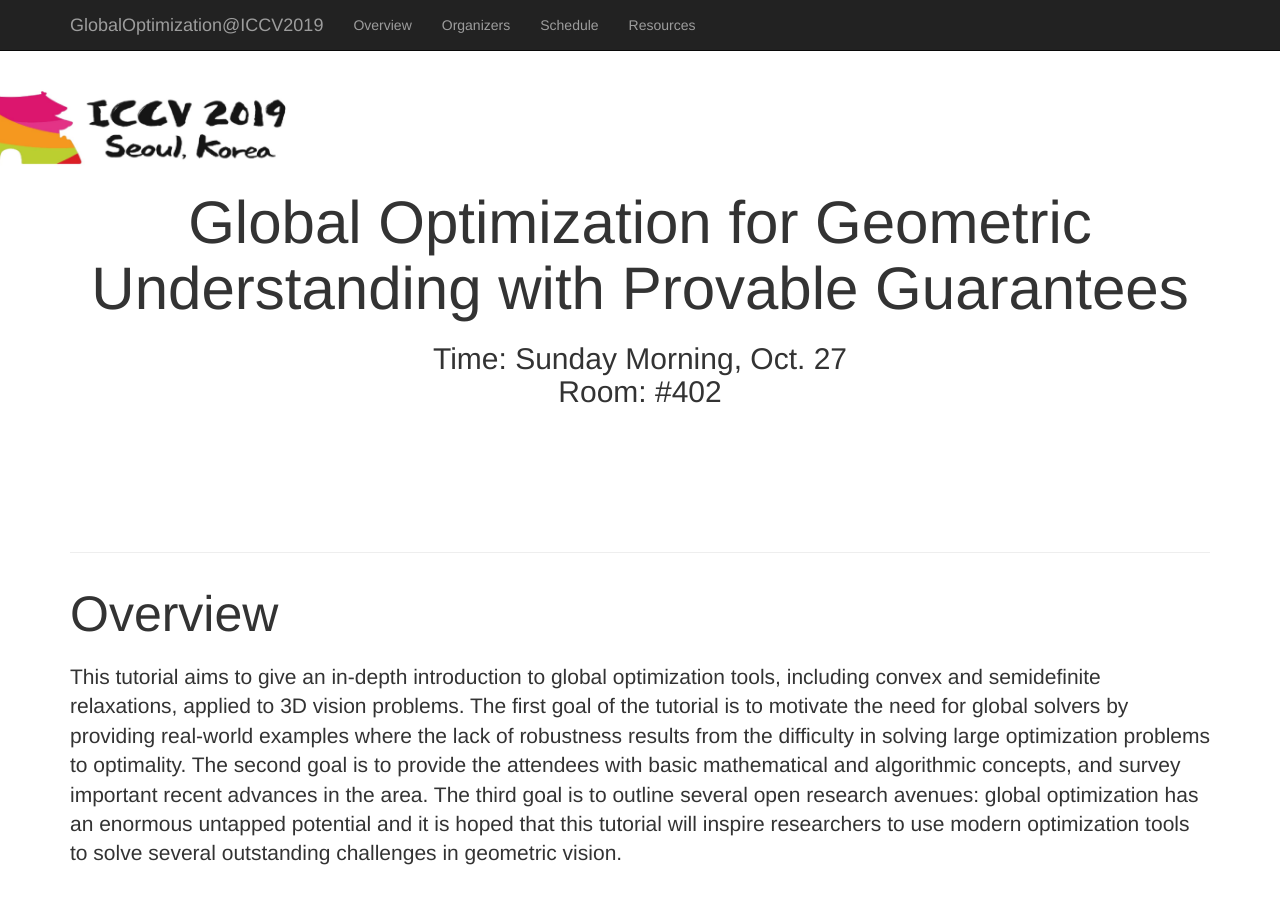
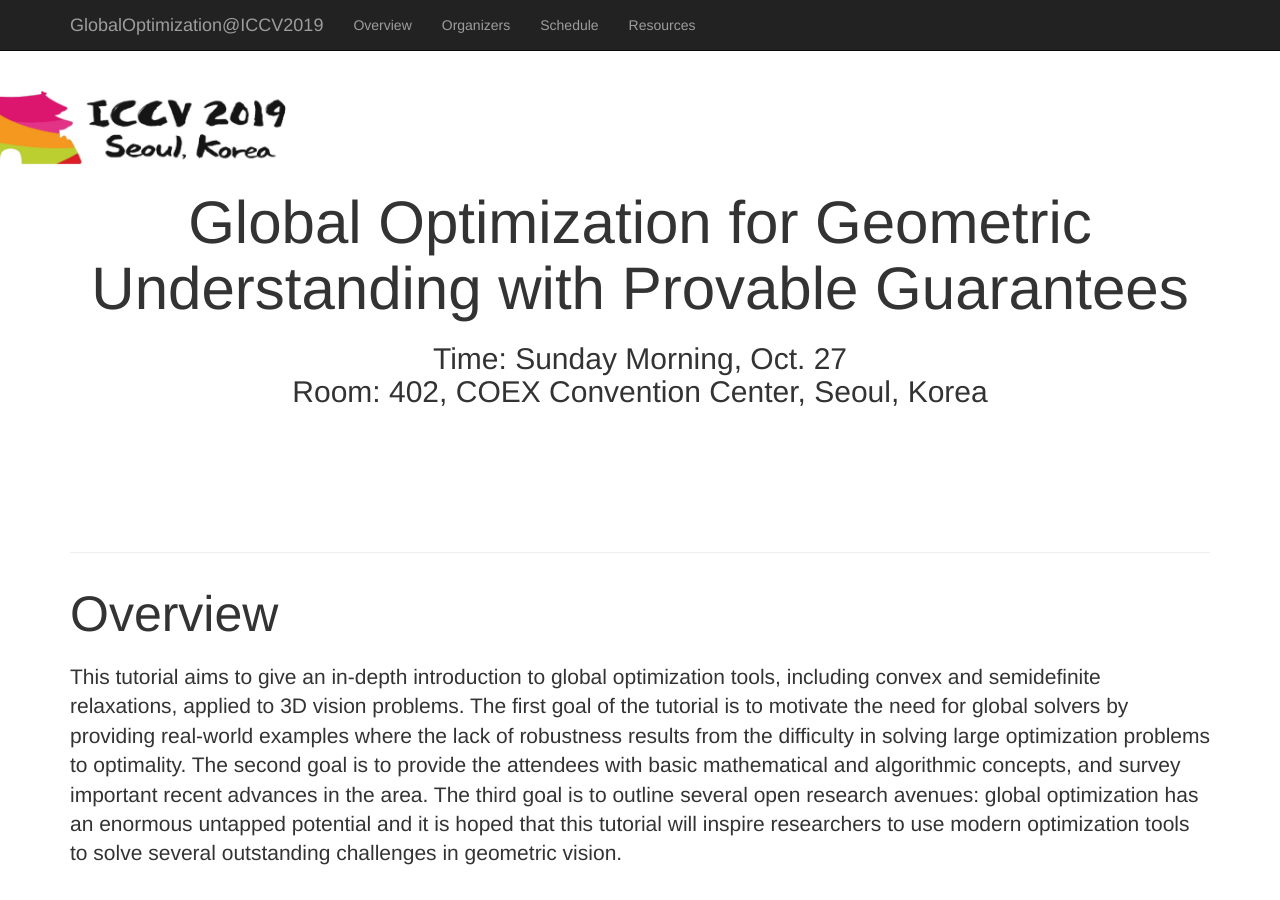
Before and after one commit to MIT-SPARK/GlobalOptimization-ICCV2019, a Jekyll site: the page built from index.html, in a window 1280 px wide and 900 px high. Built offline with Jekyll 4.4.1, drawn with Linux system fonts in a browser that asks for light colours.

Commit message:
specify location

```diff
--- a/index.html
+++ b/index.html
@@ -1,7 +1,7 @@
 ---
 layout: default
 heading: Global Optimization for Geometric Understanding with Provable Guarantees
-subheading: "Time: Sunday Morning, Oct. 27 <br>Room: #402"
+subheading: "Time: Sunday Morning, Oct. 27 <br>Room: 402, COEX Convention Center, Seoul, Korea"
 image: "http://placehold.it/800x500"
 ---
 
```
